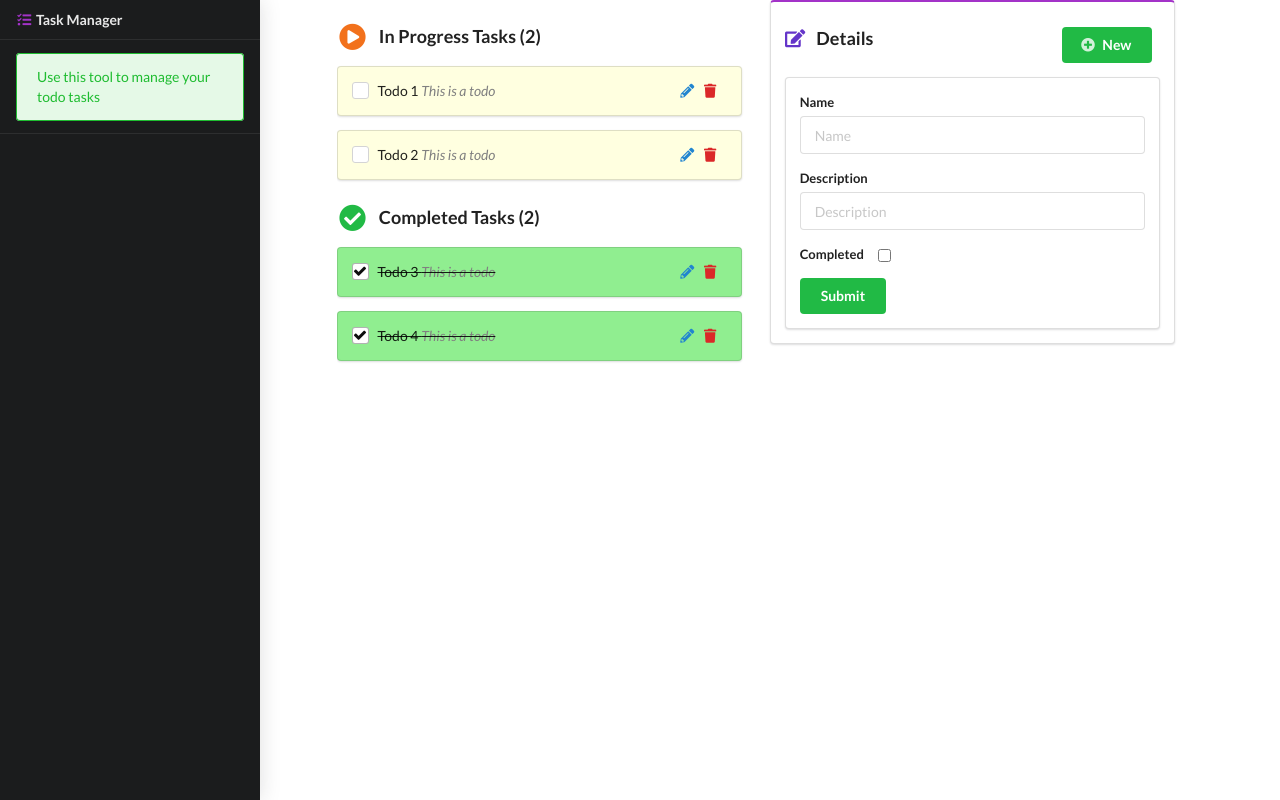
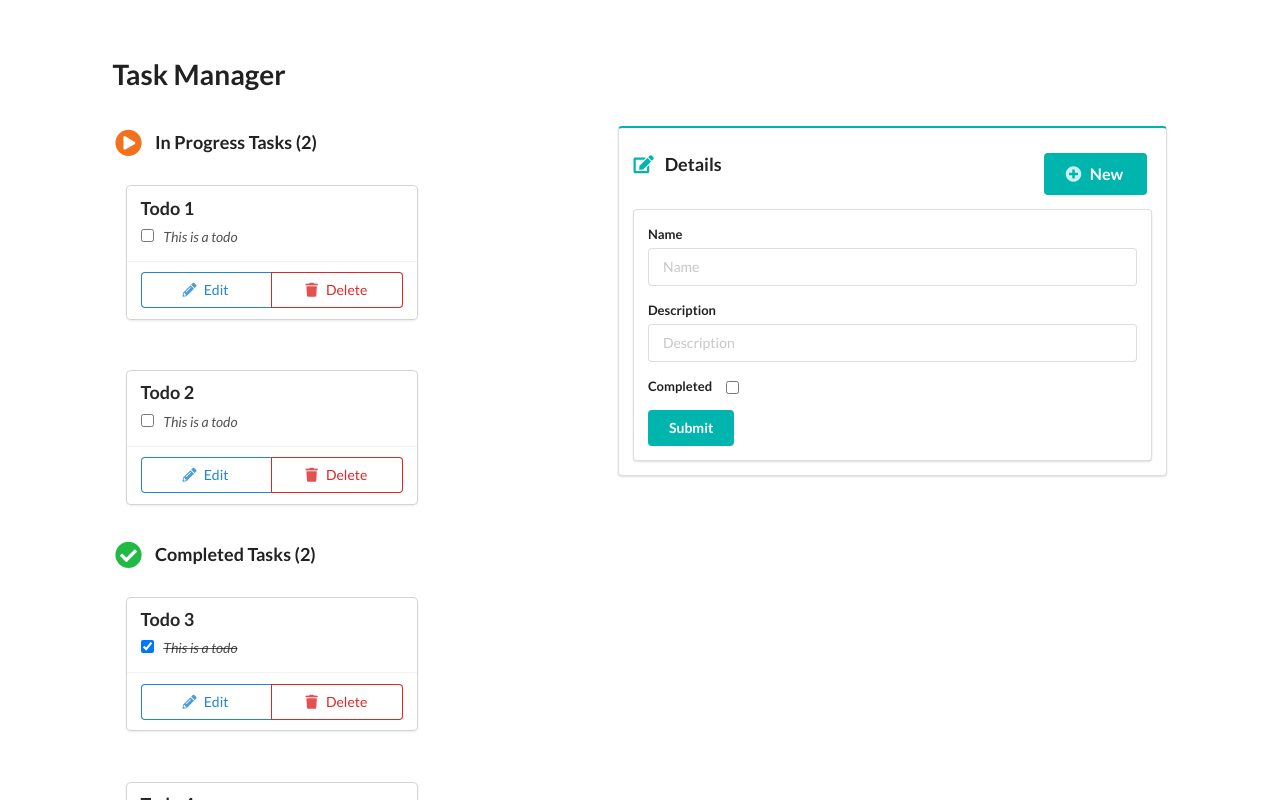
Before and after one commit to liz-peng/todo-task-front-end, a plain HTML site: page index.html in a window 1280 px wide. Drawn offline with nearby package versions, Linux system fonts and the light colour scheme.

Commit message:
Update CSS

```diff
--- a/app.js
+++ b/app.js
@@ -4,19 +4,29 @@ let app = new Vue({
 		'task': {
 			props: ['task'],
 			template: `
-				<div class="ui segment task" v-bind:class="task.completed ? 'done' : 'todo'">
-					<div class="ui grid">
-						<div class="left floated twelve wide column">
-							<div class="ui checkbox">
-								<input type="checkbox" name="task" v-on:click="app.toggleDone($event, task.id)" :checked="task.completed">
-								<label>{{ task.name }} <span class="description">{{ task.description }}</span></label>
-							</div>
-						</div>
-						<div class="right floated three wide column">
-							<i class="icon pencil blue" alt="Edit" v-on:click="app.editTask($event, task.id)"></i>
-							<i class="icon trash red" alt="Delete" v-on:click="app.deleteTask($event, task.id)"></i>
-						</div>
-					</div>
+				<div class="ui cards" v-bind:class="task.completed ? 'done' : 'todo'">
+				  	<div class="card">
+					    <div class="content">
+					    	<img class="right floated mini ui">
+					      	<div class="header">
+					        	{{ task.name }}
+					      	</div>
+					      	<div class="description">
+					      		<input type="checkbox" name="task" v-on:click="app.toggleDone($event, task.id)" :checked="task.completed">
+					        	<label>{{ task.description }}</label>
+					      	</div>
+					    </div>
+					    <div class="extra content">
+					      	<div class="ui two buttons">
+	        					<div class="ui basic blue button" v-on:click="app.editTask($event, task.id)">
+	        						<i alt="Edit" class="icon pencil blue"></i>Edit
+	        					</div>
+	        					<div class="ui basic red button" v-on:click="app.deleteTask($event, task.id)">
+	        						<i alt="Delete" class="icon trash red"></i>Delete
+	        					</div>
+					      	</div>
+					    </div>
+				  	</div>
 				</div>
 			`
 		}
--- a/index.html
+++ b/index.html
@@ -8,24 +8,15 @@
 </head>
 <body>
 	<div id="app" class="pushable">
-		<div class="ui sidebar inverted vertical menu visible fixed left">
-			<div class="ui logo item">
-				<b><i class="icon tasks purple"></i>Task Manager</b>
+		<!-- <div class="item" v-if="message">
+			<div class="ui message blue">
+				<i class="icon info"></i> {{ message }}
 			</div>
-			<div class="item">
-				<div class="ui message green">
-					Use this tool to manage your todo tasks
-				</div>
-			</div>
-			<div class="item" v-if="message">
-				<div class="ui message blue">
-					<i class="icon info"></i> {{ message }}
-				</div>
-			</div>
-		</div>
+		</div> -->
 		<div class="ui container pusher">
 			<div class="ui grid">
-				<div class="six wide column">
+				<div class="six wide column centered">
+					<h1>Task Manager</h1>
 					<div id="todo" class="tasklist">
 						<div class="ui header">
 							<i class="icon play circle orange"></i>In Progress Tasks ({{ todoTasks.length }})
@@ -43,14 +34,14 @@
 							v-for="task in completedTasks" />
 					</div>
 				</div>
-				<div class="six wide column">
-					<div id="editor" class="details ui raise segment purple">
+				<div class="editor eight wide column centered">
+					<div id="editor" class="details ui segment raise teal">
 						<div class="ui header grid">
 							<div class="left floated nine wide column">
-								<i class="icon edit violet"></i>Details
+								<i class="icon edit teal"></i>Details
 							</div>
-							<div class="right floated five wide column">
-								<button class="ui green button right float" v-on:click="clear">
+							<div class="right floated four wide column">
+								<button class="ui teal button large right float" v-on:click="clear">
 									<i class="icon plus circle"></i>New
 								</button>
 							</div>
@@ -71,7 +62,7 @@
 									<label>Completed</label>
 									<input type="checkbox" name="completed" v-model="task.completed">
 								</div>
-								<button class="ui button green">Submit</button>
+								<button class="ui button teal">Submit</button>
 							</form>
 						</div>
 					</div>
--- a/style.css
+++ b/style.css
@@ -1,20 +1,37 @@
+h1 {
+	padding-top: 2em;
+}
+
 .tasklist {
 	padding-top: 2em;
 }
 
-.task.done label{
+.todo label {
+	padding-left: 0.5em;
+}
+
+.done label{
+	padding-left: 0.5em;
 	text-decoration: line-through;
 }
 
-.task.todo {
+/*.cards.todo > .card > .content  {
 	background-color: lightyellow;
 }
 
-.task.done {
+.cards.done > .card > .content {
 	background-color:  lightgreen;
-}
+}*/
 
 .description {
 	color:grey;
 	font-style: italic;
 }
+
+.cards {
+	padding: 1em 1em;
+}
+
+.editor {
+	padding-top: 10em !important;
+}
```
